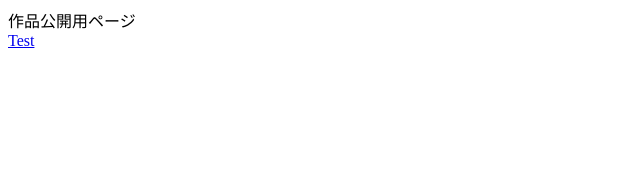
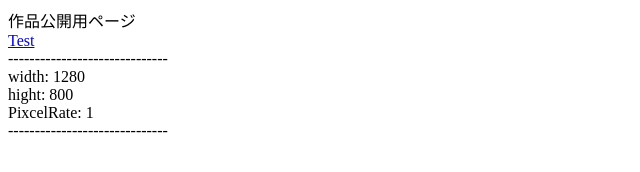
Before and after one commit to neroru-github/Public-Works, a plain HTML site: page index.html in a window 1280 px wide. Shown: the whole page, without its empty margins (0-640 px from the left). Drawn offline with Linux system fonts and the light colour scheme.

Commit message:
.jsに修正 サイズ表示追加

```diff
--- a/index.html
+++ b/index.html
@@ -8,7 +8,15 @@
 	<body>
 		<div>作品公開用ページ</div>
 		<a href="./2dfw/2dfw.html">Test</a>
+
+		<div></div>
+		<div>------------------------------</div>
+		<div id="Width">width: <span>-</span></div>
+		<div id="Height">hight: <span>-</span></div>
+		<div id="PixcelRatio">PixcelRate: <span>-</span></div>
+		<div>------------------------------</div>
+
 		<!-- スクリプト -->
-		<script src="index.ts"></script>
+		<script src="index.js"></script>
 	</body>
 </html>
--- /dev/null
+++ b/index.js
@@ -0,0 +1,8 @@
+const width = document.documentElement.clientWidth;
+document.querySelector( "#Width span" ).textContent = String( width );
+
+const height = document.documentElement.clientHeight;
+document.querySelector( "#Height span" ).textContent = String( height );
+
+const pixcelRatio = window.devicePixelRatio;
+document.querySelector( "#PixcelRatio span" ).textContent = String( pixcelRatio );
```
Also changed, not shown: 1 other file.
